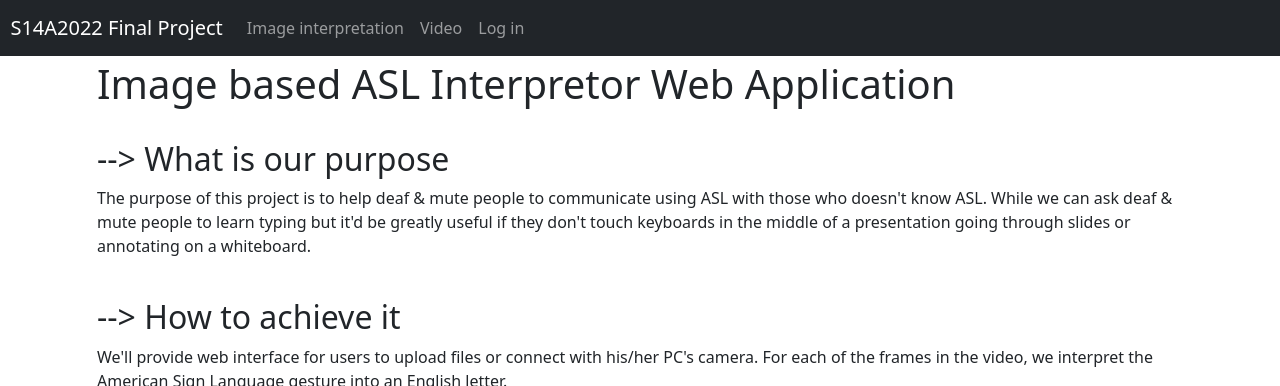
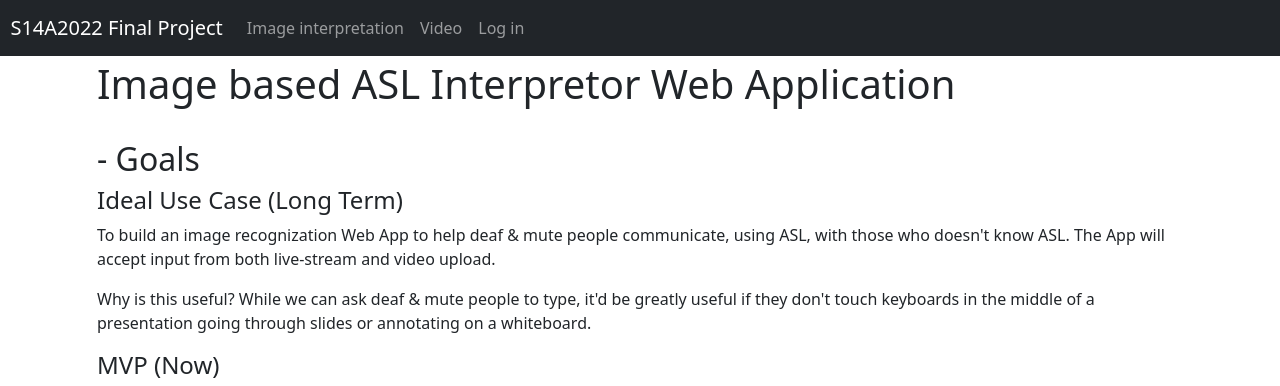
Before and after one commit to FAXMACHIN-E/Cam-Example, a Flask app: page / in a window 1280 px wide. Shown: the top 386 px of the page. Run offline with Flask 2, Linux system fonts and the light colour scheme; parts of the project's set-up code (start-up, migrations or seed data) failed here and were passed over.

Commit message:
Update descriptions in index.html

```diff
--- a/templates/index.html
+++ b/templates/index.html
@@ -13,20 +13,53 @@
     <div class="container">
         <h1>Image based ASL Interpretor Web Application </h1>
         <br>
-        <h2> --> What is our purpose </h2>
-        <p>The purpose of this project is to help deaf & mute people to communicate using ASL with those who doesn't know ASL. While we can ask deaf & mute people to learn typing but it'd be greatly useful if they don't touch keyboards in the middle of a presentation going through slides or annotating on a whiteboard.</p>
+        <h2>- Goals</h2>
+        <h4>Ideal Use Case (Long Term)</h4>
+          <p>
+              To build an image recognization Web App to help deaf & mute people
+              communicate, using ASL, with those who doesn't know ASL. The App will
+              accept input from both live-stream and video upload.
+          </p>
+          <p>
+              Why is this useful? While we can ask deaf & mute people to type,
+              it'd be greatly useful if they don't touch keyboards
+              in the middle of a presentation going through slides or
+              annotating on a whiteboard.
+          </p>
+        <h4>MVP (Now)</h4>
+        <p>
+          To build an image recognization Web App to predict the predicted English
+          based on the uploaded static IMAGE containing relevant ASL signs.
+        </p>
+        <h4>Final Project Plan (by the End of the Summer)</h4>
+        <p>
+          To build an image recognization Web App to predict the predicted English
+          based on the VIDEO containing relevant ASL signs. The App will
+          accept input from live-stream, video upload or both.
+        </p>
         <br>
-        <h2> --> How to achieve it </h2>
-        <p> We'll provide web interface for users to upload files or connect with his/her PC's camera. For each of the frames in the video, we interpret the American Sign Language gesture into an English letter.</p>
+        <h2>- Illustration of A Similar Working Example</h2>
+        <p>
+          We'll provide web interface for users to upload files or connect with
+          his/her PC's camera. For each of the frames in the video, we interpret
+          the American Sign Language gesture into an English letter
+          (or words and phrases in the future).
+        </p>
         <p><img src="https://blog.roboflow.com/content/images/2020/10/alphabet-intro.gif" alt="Example Image"></p>
-        <p><cite>Illustration</cite> by roboflow</p>
-<!--        <br>-->
-        <h4> --> Background of American Sign Language (ASL)
+        <p>
+          <cite>GIF from </cite>
+          <a style="font-size:15px" href="https://public.roboflow.com/object-detection/american-sign-language-letters">
+            Roboflow - American Sign Language Letters Dataset
+          </a>
+        </p>
+        <br>
+        <h2>- Background of American Sign Language (ASL)</h2>
         <p>
             <a style="font-size:15px" href="https://en.wikipedia.org/wiki/American_Sign_Language">Wikipedia - American Sign Language</a>
         </p>
-            <p><img alt="American Sign Language ASL.svg" src="//upload.wikimedia.org/wikipedia/commons/thumb/7/7d/American_Sign_Language_ASL.svg/250px-American_Sign_Language_ASL.svg.png" decoding="async" srcset="//upload.wikimedia.org/wikipedia/commons/thumb/7/7d/American_Sign_Language_ASL.svg/375px-American_Sign_Language_ASL.svg.png 1.5x, //upload.wikimedia.org/wikipedia/commons/thumb/7/7d/American_Sign_Language_ASL.svg/500px-American_Sign_Language_ASL.svg.png 2x" data-file-width="512" data-file-height="231" width="250" height="113">
-            </p>
+        <p>
+          <img alt="American Sign Language ASL.svg" src="//upload.wikimedia.org/wikipedia/commons/thumb/7/7d/American_Sign_Language_ASL.svg/250px-American_Sign_Language_ASL.svg.png" decoding="async" srcset="//upload.wikimedia.org/wikipedia/commons/thumb/7/7d/American_Sign_Language_ASL.svg/375px-American_Sign_Language_ASL.svg.png 1.5x, //upload.wikimedia.org/wikipedia/commons/thumb/7/7d/American_Sign_Language_ASL.svg/500px-American_Sign_Language_ASL.svg.png 2x" data-file-width="512" data-file-height="231" width="250" height="113">
+        </p>
     </div>
 </header>
 <div class="slide">
```
